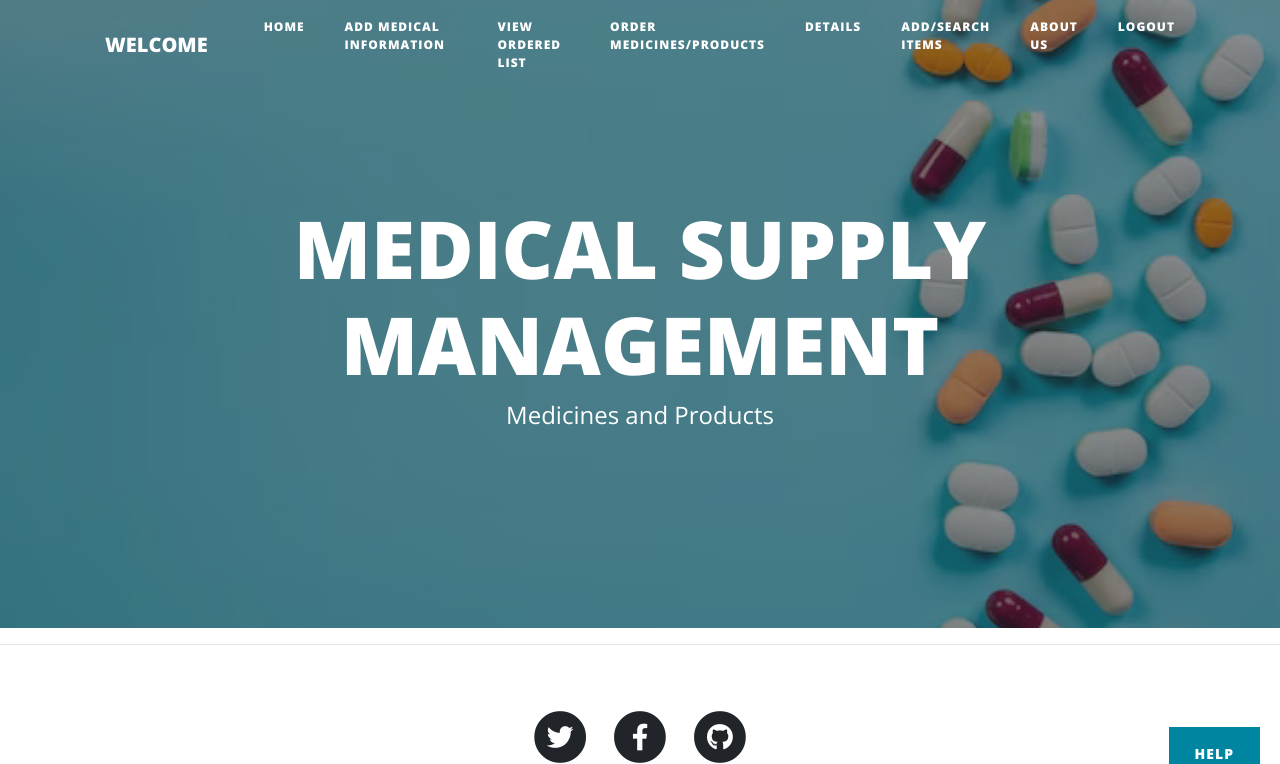
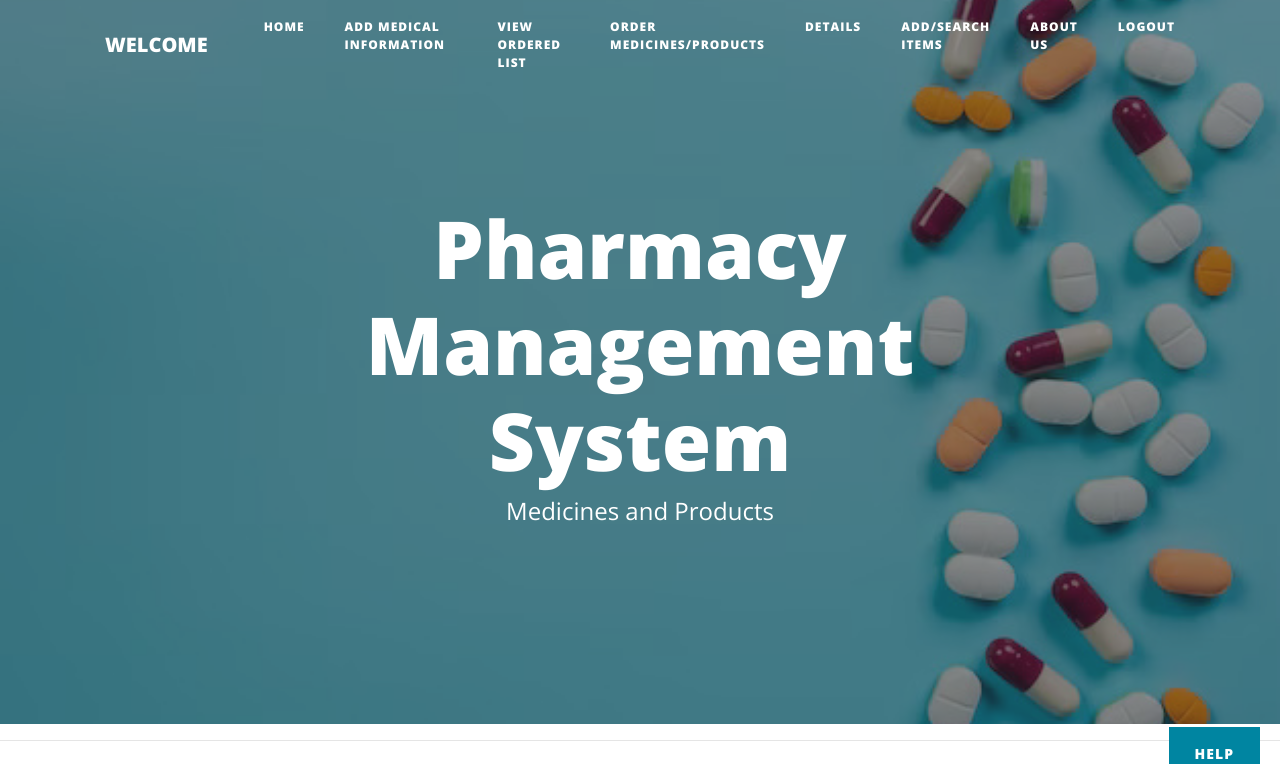
Before and after one commit to rachelliBhavana/Pharmacy-Supply-Management-System, a Flask app: page / in a window 1280 px wide. Shown: the top 764 px of the page. Run offline with Flask 3, Linux system fonts and the light colour scheme; parts of the project's set-up code (start-up, migrations or seed data) failed here and were passed over; some libraries are stand-ins or nearby versions.

Commit message:
Update index.html

```diff
--- a/templates/index.html
+++ b/templates/index.html
@@ -8,7 +8,7 @@
       <div class="row">
         <div class="col-lg-8 col-md-10 mx-auto">
           <div class="site-heading">
-            <h1>{{params['headname']}}</h1>
+            <h1>Pharmacy Management System</h1>
             <span class="subheading">Medicines and Products</span>
           </div>
         </div>
```
